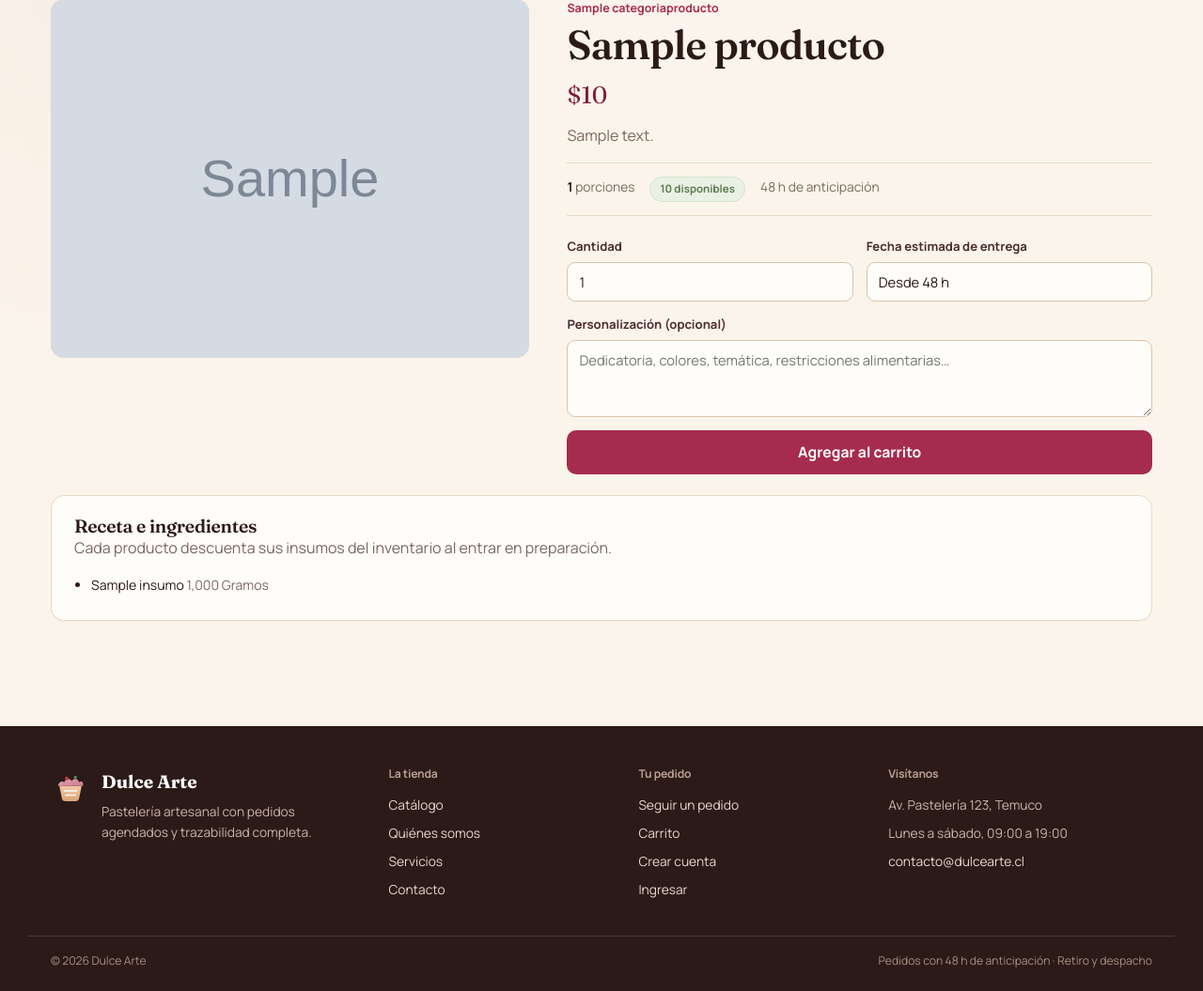
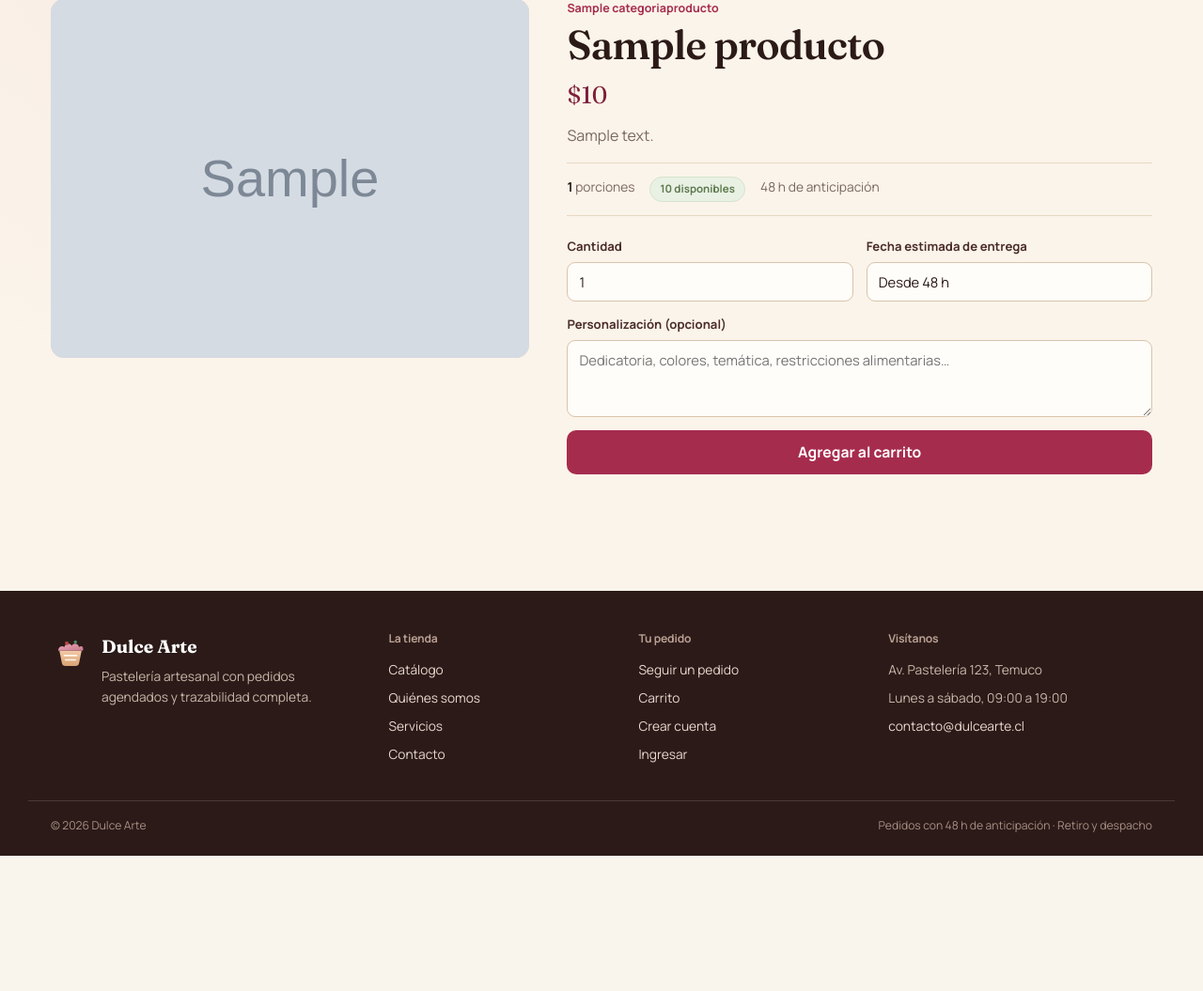
Before and after one commit to garha666/dulce-arte, a Django app: page /tienda/1/ in a window 1280 px wide. Shown: the part 140-1195 px from the top of the page at 94% size. After the commit the page ends 1051 px from the top, so only its background shows below. Run offline with Django 5.2, Linux system fonts and the light colour scheme; tables that the repository leaves empty hold one stand-in row (values such as "Sample post"); grey boxes marked "Sample" are stand-in pictures.

Commit message:
fix: ocultar receta e ingredientes a clientes no autenticados

```diff
--- a/templates/producto_detalle.html
+++ b/templates/producto_detalle.html
@@ -56,7 +56,7 @@
     </div>
 </section>
 
-<section class="panel mt">
+<section class="panel mt" {% if not user.is_authenticated %}style="display:none"{% endif %}>
     <h2>Receta e ingredientes</h2>
     <p class="muted">Cada producto descuenta sus insumos del inventario al entrar en preparación.</p>
     <ul class="recipe-list">
```
